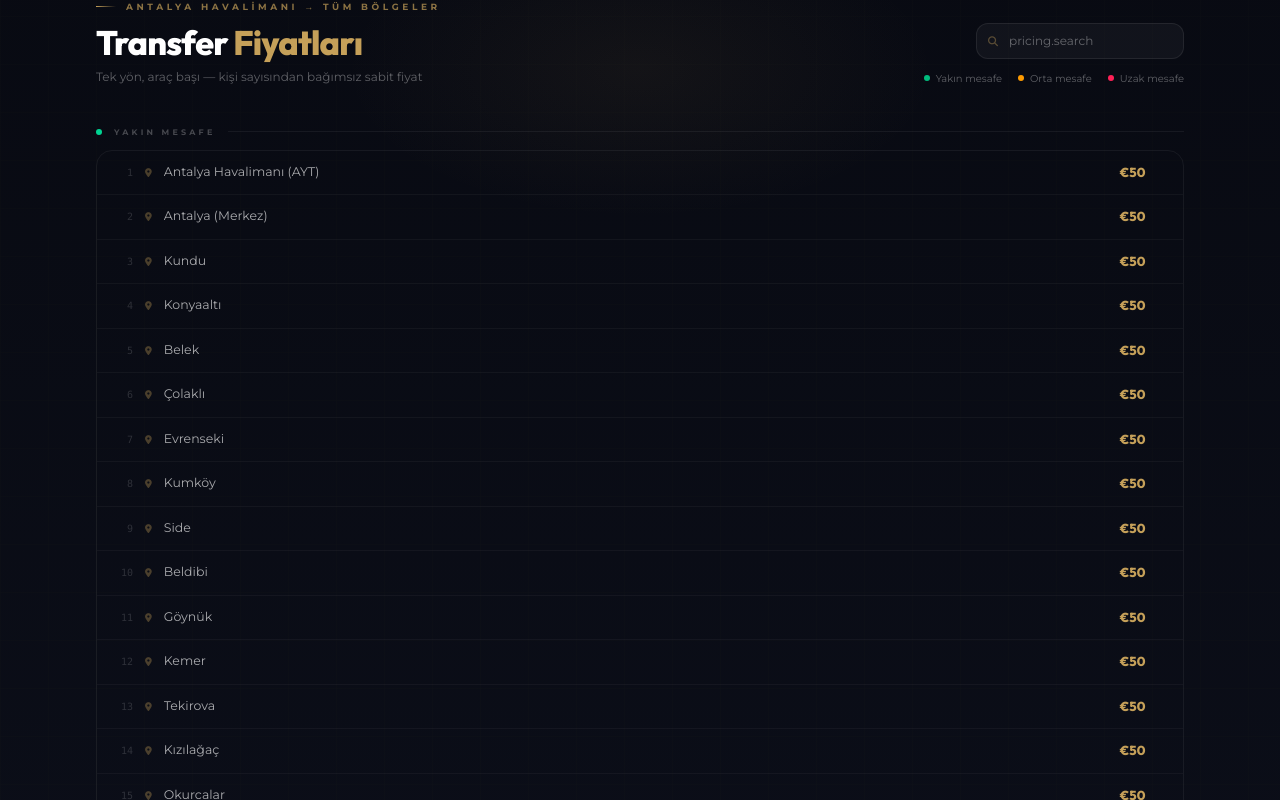
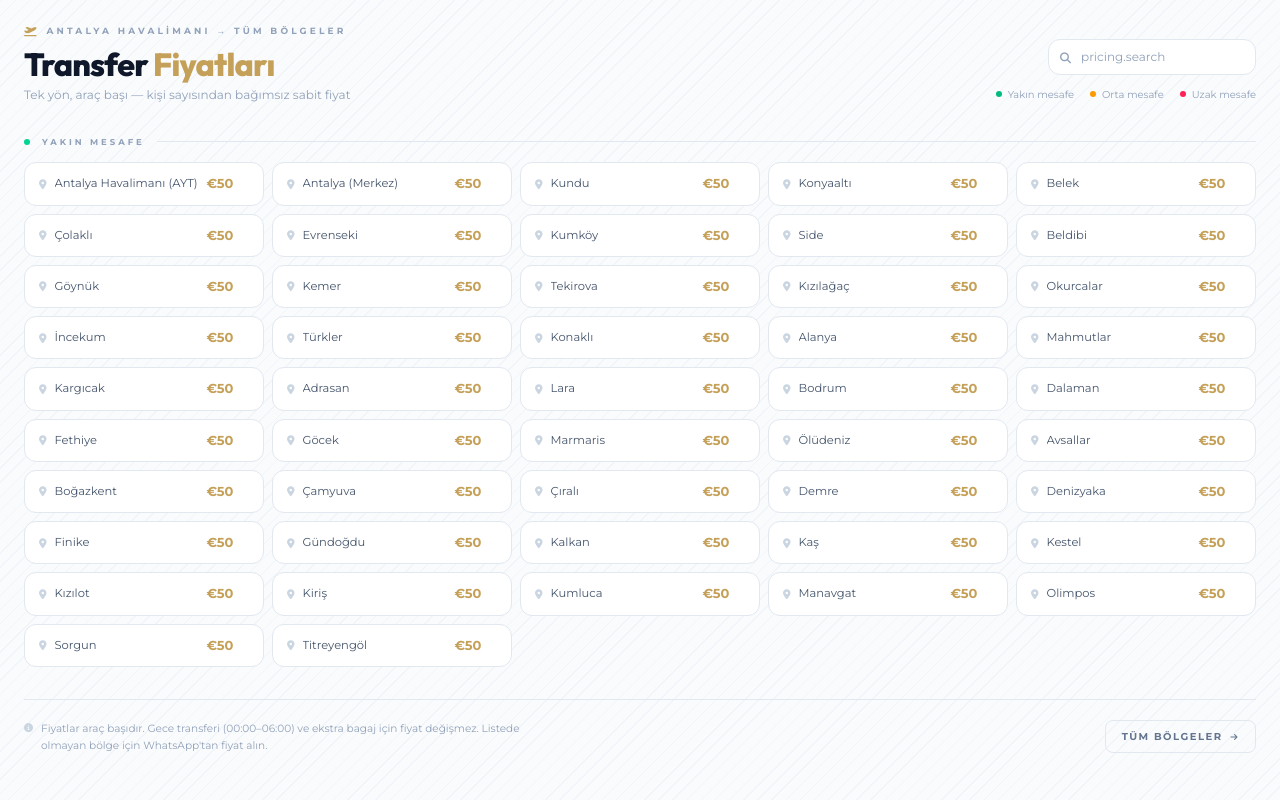
Before and after one commit to hozyon/ata-flug-transfer, a React (Vite) app: page / in a window 1280 px wide. Shown: the part 880-1680 px from the top of the page. Built offline with nearby package versions, Linux system fonts and the light colour scheme; no server answers; the database is empty; a web font is replaced by a local one.

Commit message:
revert: fiyat bölümü eski haline getirildi
Co-Authored-By: Claude Sonnet 4.6 <noreply@anthropic.com>

```diff
--- a/src/App.tsx
+++ b/src/App.tsx
@@ -536,46 +536,42 @@ const App: React.FC = () => {
                     void sym2;
 
                     return (
-                      <section className="relative overflow-hidden py-16 md:py-20" style={{ background: 'linear-gradient(180deg, #080a12 0%, #0c0f1a 50%, #080a12 100%)' }}>
-                        {/* subtle grid texture */}
-                        <div className="absolute inset-0 opacity-[0.025]" style={{ backgroundImage: 'linear-gradient(rgba(197,160,89,0.5) 1px, transparent 1px), linear-gradient(90deg, rgba(197,160,89,0.5) 1px, transparent 1px)', backgroundSize: '48px 48px' }} />
-                        {/* gold radial glow */}
-                        <div className="absolute top-0 left-1/2 -translate-x-1/2 w-[600px] h-[300px] opacity-[0.06]" style={{ background: 'radial-gradient(ellipse, #c5a059 0%, transparent 70%)' }} />
+                      <section className="relative overflow-hidden bg-slate-50 py-12 md:py-16">
+                        <TextureBackground />
 
-                        <div className="relative z-10 max-w-6xl mx-auto px-4 sm:px-6 lg:px-8">
+                        <div className="relative z-10 max-w-7xl mx-auto px-4 sm:px-6 lg:px-6 pt-10 pb-0">
 
                           {/* ── Header ── */}
-                          <div className="flex flex-col sm:flex-row sm:items-end justify-between gap-6 mb-10">
+                          <div className="flex flex-col sm:flex-row sm:items-end justify-between gap-4 mb-8">
                             <div className="reveal">
-                              <div className="flex items-center gap-2.5 mb-3">
-                                <div className="w-5 h-px" style={{ background: 'linear-gradient(90deg, #c5a059, transparent)' }} />
-                                <span className="text-[9px] font-black tracking-[0.4em] uppercase" style={{ color: 'rgba(197,160,89,0.7)' }}>{t('pricing.eyebrow')}</span>
+                              <div className="flex items-center gap-2.5 mb-2.5">
+                                <i className="fa-solid fa-plane-departure text-[var(--color-primary)] text-[10px]"></i>
+                                <span className="text-[9px] font-black tracking-[0.35em] text-slate-400 uppercase">{t('pricing.eyebrow')}</span>
                               </div>
-                              <h2 className="text-[28px] md:text-[34px] font-black tracking-tight leading-none text-white" style={{ fontFamily: "'Outfit', sans-serif" }}>
-                                {t('pricing.title')}&nbsp;<span style={{ color: '#c5a059' }}>{t('pricing.titleAccent')}</span>
+                              <h2 className="text-[26px] md:text-[32px] font-black text-slate-900 tracking-tight leading-none" style={{ fontFamily: "'Outfit', sans-serif" }}>
+                                {t('pricing.title')}&nbsp;<span className="text-[var(--color-primary)]">{t('pricing.titleAccent')}</span>
                               </h2>
-                              <p className="text-[12px] mt-2" style={{ color: 'rgba(255,255,255,0.35)' }}>{t('pricing.subtitle')}</p>
+                              <p className="text-slate-400 text-[12px] mt-1.5">{t('pricing.subtitle')}</p>
                             </div>
                             {/* Search + Legend */}
-                            <div className="flex flex-col items-start sm:items-end gap-3">
+                            <div className="flex flex-col items-end gap-3 pb-0.5">
+                            {/* Search box */}
                             <div className="relative">
-                                <i className="fa-solid fa-magnifying-glass absolute left-3 top-1/2 -translate-y-1/2 text-[10px] pointer-events-none" style={{ color: 'rgba(197,160,89,0.4)' }}></i>
+                              <i className="fa-solid fa-magnifying-glass absolute left-3 top-1/2 -translate-y-1/2 text-slate-400 text-[11px] pointer-events-none"></i>
                               <input
                                 type="text"
                                 value={priceSearch}
                                 onChange={e => setPriceSearch(e.target.value)}
-                                  placeholder={t('pricing.search') || 'Bölge ara...'}
-                                  className="pl-8 pr-3 py-2 text-[12px] rounded-xl outline-none transition-all w-52"
-                                  style={{ background: 'rgba(255,255,255,0.04)', border: '1px solid rgba(255,255,255,0.08)', color: 'rgba(255,255,255,0.7)' }}
-                                  onFocus={e => (e.target.style.borderColor = 'rgba(197,160,89,0.4)')}
-                                  onBlur={e => (e.target.style.borderColor = 'rgba(255,255,255,0.08)')}
+                                placeholder={t('pricing.search') || 'Bölge adı veya fiyat ara...'}
+                                className="pl-8 pr-3 py-2 text-[12px] rounded-xl border border-slate-200 bg-white text-slate-700 placeholder-slate-400 focus:outline-none focus:border-[var(--color-primary)] transition-colors w-52"
                               />
                               {priceSearch && (
-                                  <button onClick={() => setPriceSearch('')} className="absolute right-2.5 top-1/2 -translate-y-1/2" style={{ color: 'rgba(255,255,255,0.3)' }}>
+                                <button onClick={() => setPriceSearch('')} className="absolute right-2.5 top-1/2 -translate-y-1/2 text-slate-400 hover:text-slate-600">
                                   <i className="fa-solid fa-xmark text-[10px]"></i>
                                 </button>
                               )}
                             </div>
+                            {/* Legend */}
                             <div className="flex items-center gap-4">
                               {([
                                 { cls: 'bg-emerald-500', lk: 'pricing.legendNear' },
@@ -584,7 +580,7 @@ const App: React.FC = () => {
                               ] as const).map(item => (
                                 <div key={item.lk} className="flex items-center gap-1.5">
                                   <span className={`w-1.5 h-1.5 rounded-full ${item.cls} shrink-0`}></span>
-                                    <span className="text-[10px]" style={{ color: 'rgba(255,255,255,0.35)' }}>{t(item.lk)}</span>
+                                  <span className="text-[10px] text-slate-400">{t(item.lk)}</span>
                                 </div>
                               ))}
                             </div>
@@ -592,43 +588,36 @@ const App: React.FC = () => {
                           </div>
 
                           {/* ── Groups ── */}
-                          <div className="space-y-8">
+                          <div className="space-y-7">
                             {(priceSearch.trim() ? filteredGroups : groups).map(group => (
                               <div key={group.labelKey}>
                                 {/* Group label */}
-                                <div className="flex items-center gap-3 mb-3">
+                                <div className="flex items-center gap-3 mb-3.5">
                                   <span className={`w-1.5 h-1.5 rounded-full ${group.dotCls} shrink-0`}></span>
-                                  <span className="text-[8px] font-black uppercase tracking-[0.4em]" style={{ color: 'rgba(255,255,255,0.25)' }}>{t(group.labelKey)}</span>
-                                  <span className="flex-1 h-px" style={{ background: 'rgba(255,255,255,0.06)' }}></span>
+                                  <span className="text-[8.5px] font-black uppercase tracking-[0.35em] text-slate-400">{t(group.labelKey)}</span>
+                                  <span className="flex-1 h-px bg-slate-200"></span>
                                 </div>
-                                {/* Rows */}
-                                <div className="rounded-2xl overflow-hidden" style={{ border: '1px solid rgba(255,255,255,0.06)' }}>
-                                  {group.regions.map((region, ri) => (
+                                {/* Cards */}
+                                <div className="grid grid-cols-2 sm:grid-cols-3 lg:grid-cols-4 xl:grid-cols-5 gap-2 stagger-children">
+                                  {group.regions.map(region => (
                                     <a
                                       key={region.id}
                                       href={buildWaUrl(region.name, region.price)}
                                       target="_blank"
                                       rel="noopener noreferrer"
-                                      className="group flex items-center justify-between gap-3 px-4 py-3 transition-all duration-150"
-                                      style={{
-                                        borderBottom: ri < group.regions.length - 1 ? '1px solid rgba(255,255,255,0.04)' : 'none',
-                                        background: 'transparent',
-                                      }}
-                                      onMouseEnter={e => { (e.currentTarget as HTMLElement).style.background = 'rgba(197,160,89,0.05)'; }}
-                                      onMouseLeave={e => { (e.currentTarget as HTMLElement).style.background = 'transparent'; }}
+                                      className="reveal group flex items-center justify-between gap-2 px-3.5 py-3 rounded-xl border border-slate-200 bg-white hover:border-[var(--color-primary)]/40 hover:bg-amber-50/50 hover:shadow-sm transition-all duration-200 cursor-pointer"
                                     >
-                                      <div className="flex items-center gap-3 min-w-0">
-                                        <span className="text-[10px] font-mono w-5 text-right shrink-0" style={{ color: 'rgba(255,255,255,0.15)' }}>{ri + 1}</span>
-                                        <i className="fa-solid fa-location-dot text-[9px] shrink-0 transition-colors duration-150" style={{ color: 'rgba(197,160,89,0.35)' }}></i>
-                                        <span className="text-[12.5px] font-medium truncate transition-colors duration-150" style={{ fontFamily: "'Montserrat', sans-serif", color: 'rgba(255,255,255,0.65)' }}>{region.name}</span>
+                                      <div className="flex items-center gap-2 min-w-0">
+                                        <i className="fa-solid fa-location-dot text-slate-300 group-hover:text-[var(--color-primary)] text-[10px] shrink-0 transition-colors duration-200"></i>
+                                        <span className="text-slate-600 text-[11.5px] font-medium truncate group-hover:text-slate-900 transition-colors duration-200" style={{ fontFamily: "'Montserrat', sans-serif" }}>{region.name}</span>
                                       </div>
-                                      <div className="flex items-center gap-3 shrink-0">
+                                      <div className="flex items-center gap-1.5 shrink-0">
                                         {region.price ? (
-                                          <span className="text-[13px] font-black" style={{ color: '#c5a059', fontFamily: "'Outfit', sans-serif" }}>{sym}{region.price}</span>
+                                          <span className="text-[var(--color-primary)] font-black text-[13px] leading-none">{sym}{region.price}</span>
                                         ) : (
-                                          <span className="text-[12px]" style={{ color: 'rgba(255,255,255,0.15)' }}>—</span>
+                                          <span className="text-slate-300 font-medium text-[11px] leading-none">—</span>
                                         )}
-                                        <i className="fa-brands fa-whatsapp text-[11px] opacity-0 group-hover:opacity-100 transition-opacity duration-150" style={{ color: '#25D366' }}></i>
+                                        <i className="fa-brands fa-whatsapp text-[#25D366] text-[11px] opacity-0 group-hover:opacity-100 transition-opacity duration-200"></i>
                                       </div>
                                     </a>
                                   ))}
@@ -638,17 +627,14 @@ const App: React.FC = () => {
                           </div>
 
                           {/* ── Footer ── */}
-                          <div className="mt-10 pt-6 flex flex-col sm:flex-row items-start sm:items-center justify-between gap-3 pb-2" style={{ borderTop: '1px solid rgba(255,255,255,0.06)' }}>
+                          <div className="mt-8 pt-5 border-t border-slate-200 flex flex-col sm:flex-row items-start sm:items-center justify-between gap-3 pb-10">
                             <div className="flex items-start gap-2">
-                              <i className="fa-solid fa-circle-info text-[9px] mt-[3px] shrink-0" style={{ color: 'rgba(197,160,89,0.4)' }}></i>
-                              <p className="text-[10.5px] leading-relaxed max-w-lg" style={{ color: 'rgba(255,255,255,0.3)' }}>{t('pricing.note')}</p>
+                              <i className="fa-solid fa-circle-info text-slate-300 text-[9px] mt-[3px] shrink-0"></i>
+                              <p className="text-slate-400 text-[10.5px] leading-relaxed max-w-lg">{t('pricing.note')}</p>
                             </div>
                             <a
                               href="/bolgeler"
-                              className="shrink-0 flex items-center gap-2 px-4 py-2 rounded-lg text-[10px] font-black tracking-[0.15em] uppercase transition-all duration-200"
-                              style={{ border: '1px solid rgba(197,160,89,0.2)', color: 'rgba(197,160,89,0.6)' }}
-                              onMouseEnter={e => { (e.currentTarget as HTMLElement).style.borderColor = 'rgba(197,160,89,0.5)'; (e.currentTarget as HTMLElement).style.color = '#c5a059'; }}
-                              onMouseLeave={e => { (e.currentTarget as HTMLElement).style.borderColor = 'rgba(197,160,89,0.2)'; (e.currentTarget as HTMLElement).style.color = 'rgba(197,160,89,0.6)'; }}
+                              className="shrink-0 flex items-center gap-2 px-4 py-2 rounded-lg border border-slate-200 text-slate-500 hover:border-[var(--color-primary)]/40 hover:text-[var(--color-primary)] text-[10px] font-black tracking-[0.15em] uppercase transition-all duration-200"
                             >
                               {t('pricing.allRegions')}
                               <i className="fa-solid fa-arrow-right text-[8px]"></i>
```
Lines whose indentation alone changed are shown as unchanged.
